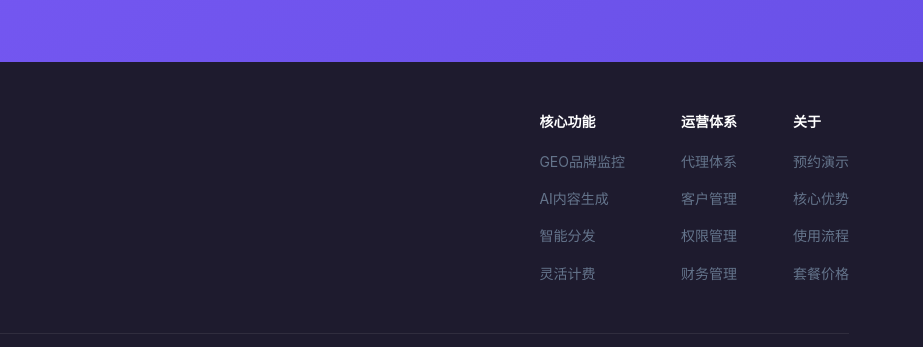
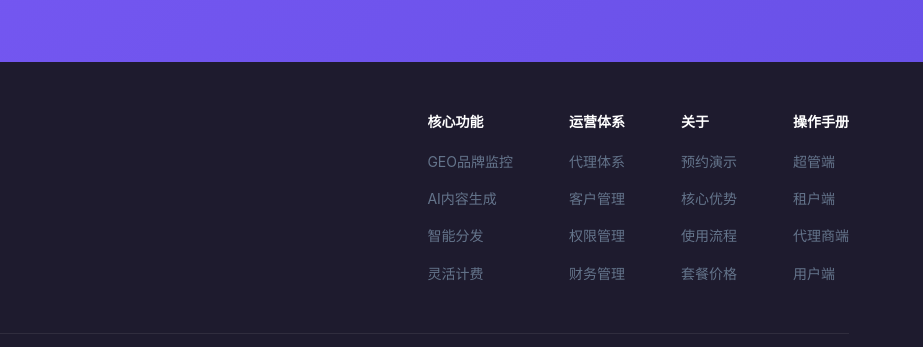
Before and after one commit to yusir-wq/geo-saas-landing, a plain HTML site: page index.html in a window 1280 px wide. Shown: the part 5928-6275 px from the top of the page, 357-1280 px from the left. Drawn offline with Linux system fonts and the light colour scheme.

Commit message:
feat: 页脚新增操作手册链接（超管端/租户端/代理商端/用户端）

```diff
--- a/index.html
+++ b/index.html
@@ -868,6 +868,15 @@ ul{list-style:none}
             <li><a href="#pricing">套餐价格</a></li>
           </ul>
         </div>
+        <div class="footer-col">
+          <h5>操作手册</h5>
+          <ul>
+            <li><a href="https://jcnqpff0b91y.feishu.cn/wiki/LB9ZwZz6GijmdEkWM6wcVdWYnue" target="_blank" rel="noopener">超管端</a></li>
+            <li><a href="https://jcnqpff0b91y.feishu.cn/wiki/Ik9AwRZJ0i7q1LkOqJmcWMyEnCb" target="_blank" rel="noopener">租户端</a></li>
+            <li><a href="https://jcnqpff0b91y.feishu.cn/wiki/TEOkwi0e6iHnDDkXzfEcKRX6nJh" target="_blank" rel="noopener">代理商端</a></li>
+            <li><a href="https://jcnqpff0b91y.feishu.cn/wiki/CXfBwaEJ7ibhl7kV76rcSL0LnEe" target="_blank" rel="noopener">用户端</a></li>
+          </ul>
+        </div>
       </div>
     </div>
     <div class="footer-bottom">
```
